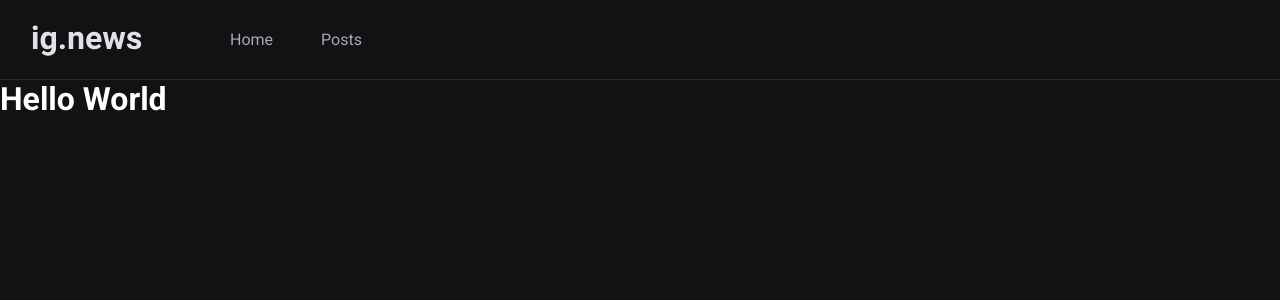
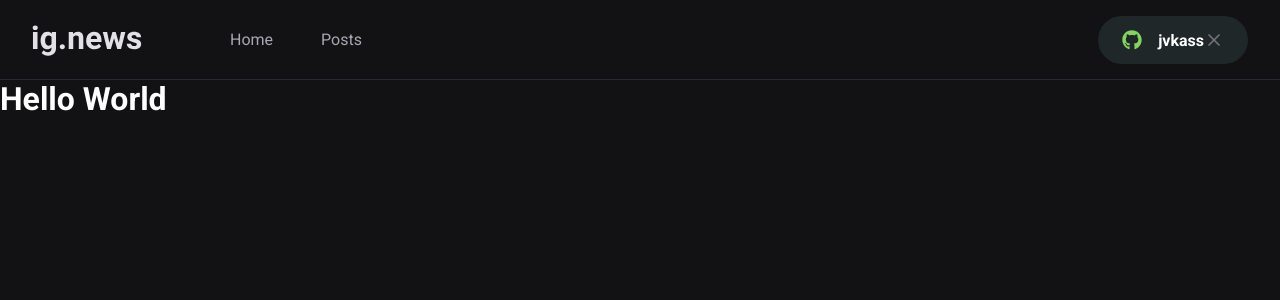
Before and after one commit to jvkass/ignews, a Next.js app: page / in a window 1280 px wide. Shown: the top 300 px of the page. Built offline with nearby package versions, Linux system fonts and the light colour scheme.

Commit message:
SignInButton

```diff
--- a/package.json
+++ b/package.json
@@ -12,6 +12,7 @@
     "next": "12.1.0",
     "react": "17.0.2",
     "react-dom": "17.0.2",
+    "react-icons": "^4.3.1",
     "sass": "^1.49.9"
   },
   "devDependencies": {
--- a/src/components/Header/index.tsx
+++ b/src/components/Header/index.tsx
@@ -1,14 +1,17 @@
+import { SignInButton } from '../SignInButton';
 import styles from './styles.module.scss';
 
-export function Header(){
+export function Header() {
     return (
         <header className={styles.headerContainer}>
             <div className={styles.headerContent}>
-                <img src="/images/logo.svg" alt="ig.news"/>
+                <img src="/images/logo.svg" alt="ig.news" />
                 <nav>
                     <a className={styles.active}>Home</a>
                     <a>Posts</a>
                 </nav>
+
+                <SignInButton />
             </div>
         </header>
     );
--- a/src/components/Header/styles.module.scss
+++ b/src/components/Header/styles.module.scss
@@ -1,4 +1,4 @@
-.headerContainer{
+.headerContainer {
     height: 5rem;
     border-bottom: 1px solid var(--gray-800);
 }
@@ -26,7 +26,8 @@
 
             transition: color 0.2s;
 
-            & + a { // espaçando do 2 item em diante.
+            & + a {
+                // espaçando do 2 item em diante.
                 margin-left: 2rem;
             }
 
@@ -40,7 +41,7 @@
             }
 
             &:active::after {
-                content: '';
+                content: "";
                 height: 3px;
                 border-radius: 3px 3px 0 0;
                 width: 100%;
@@ -51,4 +52,8 @@
             }
         }
     }
+
+    button {
+        margin-left: auto;
+    }
 }
--- /dev/null
+++ b/src/components/SignInButton/index.tsx
@@ -0,0 +1,27 @@
+import { FaGithub } from 'react-icons/fa';
+import { FiX } from 'react-icons/fi';
+
+import styles from './styles.module.scss';
+
+export function SignInButton() {
+    const isUserLoggedIn = true;
+
+    return isUserLoggedIn ? (
+        <button
+            type="button"
+            className={styles.signInButton}
+        >
+            <FaGithub color="#84d361"/>
+            jvkass
+            <FiX color="#737380" className={styles.closeIcon}/>
+        </button>
+    ) : (
+        <button
+            type="button"
+            className={styles.signInButton}
+        >
+            <FaGithub color="#eba417"/>
+            Sign in with Github
+        </button>
+    );
+}
--- /dev/null
+++ b/src/components/SignInButton/styles.module.scss
@@ -0,0 +1,33 @@
+.signInButton {
+    height: 3rem;
+    border-radius: 3rem;
+    background: var(--gray-850);
+    border: 0;
+    padding: 0 1.5rem;
+
+    display: flex;
+    align-items: center;
+    justify-content: center;
+
+    color: var(--white);
+    font-weight: bold;
+
+    svg {
+        width: 20px;
+        height: 20px;
+    }
+
+    svg:first-child {
+        margin-right: 1rem;
+    }
+
+    svg:closeIcon {
+        margin-left: 1rem;
+    }
+
+    transition: filter 0.2s;
+
+    &:hover {
+        filter: brightness(0.8);
+    }
+}
--- a/src/styles/global.scss
+++ b/src/styles/global.scss
@@ -10,6 +10,7 @@
     --gray-100: #e1e1e6;
     --gray-300: #a8a8b3;
     --gray-800: #29292e;
+    --gray-850: #1f2729;
     --gray-900: #121214;
 
     --cyan-500: #61dafb;
```
Also changed, not shown: 1 other file (tests, documents, lock files or other folders).
